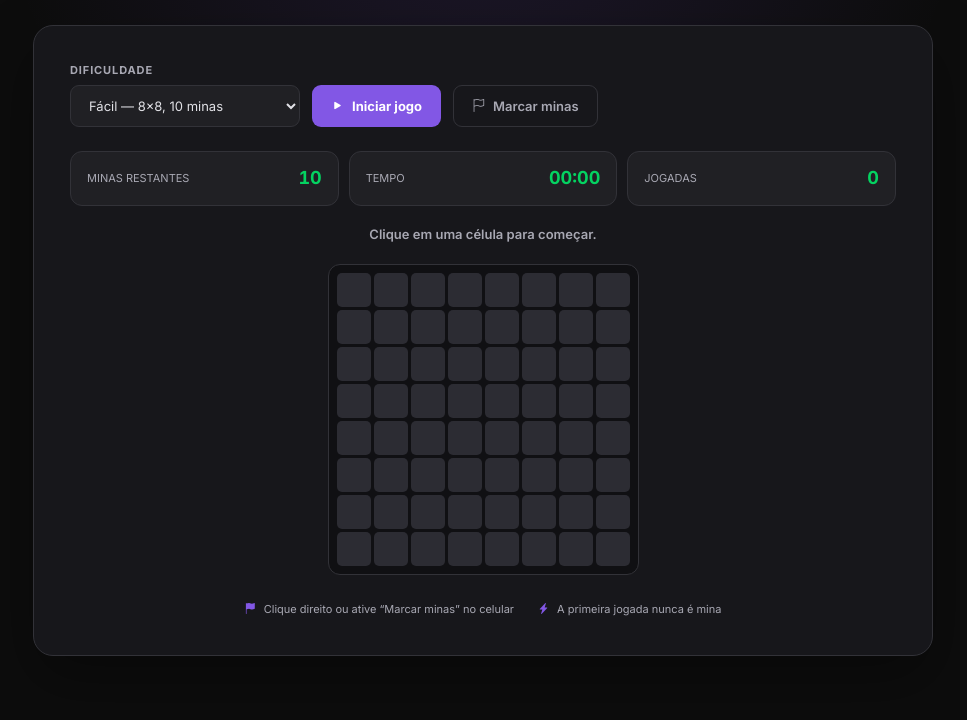
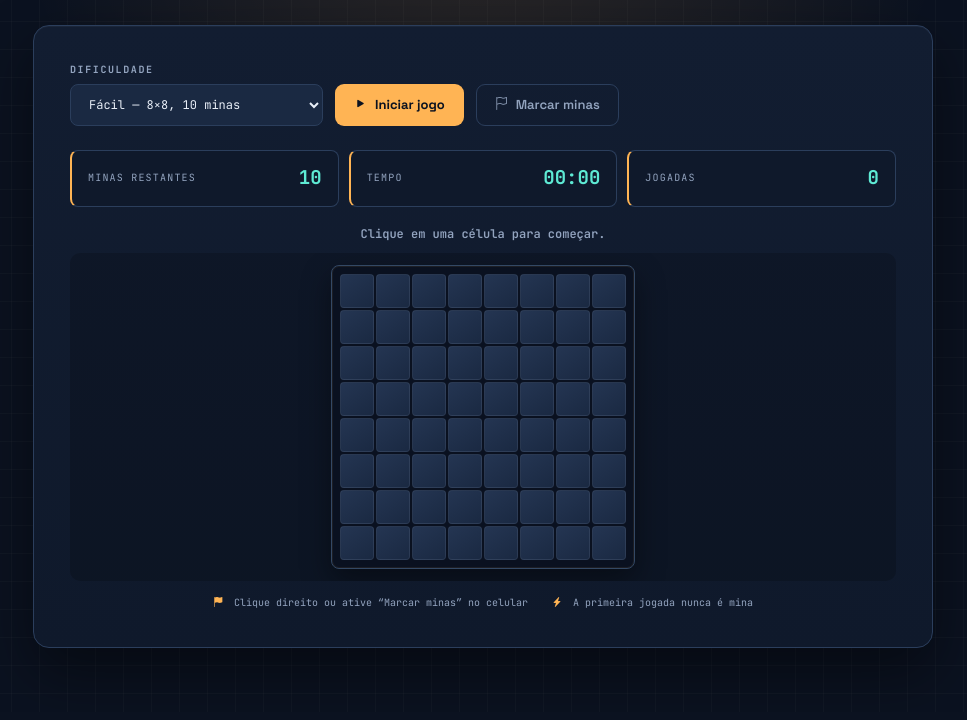
Before and after one commit to Bypaulohx/Campo-Minado, a plain HTML site: page index.html in a window 1280 px wide. Shown: the part 175-895 px from the top of the page, without its empty margins (157-1124 px from the left). Drawn offline with nearby package versions, Linux system fonts and the light colour scheme.

Commit message:
Troca a identidade visual do campo minado

```diff
--- a/css/base.css
+++ b/css/base.css
@@ -1,16 +1,16 @@
 :root {
     color-scheme: dark;
-    --bg: #0d0d0d;
-    --surface: #17171b;
-    --surface-raised: #202024;
-    --border: #323238;
-    --text: #e1e1e6;
-    --muted: #a8a8b3;
-    --purple: #8257e5;
-    --purple-soft: rgba(130, 87, 229, 0.16);
-    --green: #04d361;
-    --danger: #e0505d;
-    --warning: #f0a92b;
+    --bg: #0b1220;
+    --surface: #121d31;
+    --surface-raised: #1a2942;
+    --border: #2b3e5c;
+    --text: #e8eef7;
+    --muted: #93a4bf;
+    --accent: #ffb454;
+    --accent-dark: #f59e0b;
+    --accent-soft: rgba(255, 180, 84, 0.14);
+    --mint: #5eead4;
+    --danger: #ff6b6b;
     --radius: 16px;
 }
 
@@ -23,9 +23,14 @@
 body {
     min-height: 100vh;
     margin: 0;
-    background: radial-gradient(circle at 50% 0%, rgba(130, 87, 229, 0.16), transparent 45%), var(--bg);
+    background-color: var(--bg);
+    background-image:
+        radial-gradient(circle at 50% 0%, rgba(255, 180, 84, 0.16), transparent 44%),
+        linear-gradient(rgba(255, 255, 255, 0.025) 1px, transparent 1px),
+        linear-gradient(90deg, rgba(255, 255, 255, 0.025) 1px, transparent 1px);
+    background-size: auto, 28px 28px, 28px 28px;
     color: var(--text);
-    font-family: "Inter", Arial, sans-serif;
+    font-family: "Space Grotesk", Arial, sans-serif;
     font-size: 14px;
     line-height: 1.6;
     -webkit-font-smoothing: antialiased;
@@ -47,7 +52,7 @@ button {
 }
 
 :focus-visible {
-    outline: 2px solid var(--green);
+    outline: 2px solid var(--accent);
     outline-offset: 3px;
 }
 
@@ -74,8 +79,8 @@ button {
     left: 8px;
     padding: 10px 16px;
     border-radius: 8px;
-    background: var(--green);
-    color: #050505;
+    background: var(--accent);
+    color: #0b1220;
     font-weight: 700;
     text-decoration: none;
     transform: translateY(-160%);
@@ -87,10 +92,11 @@ button {
 
 .eyebrow {
     margin-bottom: 6px;
-    color: var(--green);
-    font-size: 11px;
+    color: var(--accent);
+    font-family: "JetBrains Mono", Consolas, monospace;
+    font-size: 10px;
     font-weight: 700;
-    letter-spacing: 0.16em;
+    letter-spacing: 0.2em;
     text-transform: uppercase;
 }
 
@@ -114,21 +120,22 @@ button {
 }
 
 .button-primary {
-    background: var(--purple);
-    color: #fff;
+    background: var(--accent);
+    color: #0b1220;
 }
 
 .button-primary:hover {
-    background: #7148d4;
+    background: #ffc577;
 }
 
 .button-outline {
-    border-color: var(--purple);
-    color: var(--purple);
+    border-color: var(--border);
+    color: var(--text);
 }
 
 .button-outline:hover {
-    background: var(--purple-soft);
+    border-color: var(--accent);
+    color: var(--accent);
 }
 
 .button-ghost {
@@ -139,13 +146,14 @@ button {
 }
 
 .button-ghost:hover {
-    border-color: var(--purple);
+    border-color: var(--accent);
     color: var(--text);
 }
 
 .button-ghost[aria-pressed="true"] {
-    border-color: var(--warning);
-    color: var(--warning);
+    border-color: var(--accent);
+    background: var(--accent-soft);
+    color: var(--accent);
 }
 
 .toast {
@@ -155,10 +163,11 @@ button {
     bottom: 24px;
     max-width: min(340px, calc(100vw - 48px));
     padding: 13px 18px;
-    border: 1px solid rgba(4, 211, 97, 0.45);
+    border: 1px solid rgba(94, 234, 212, 0.4);
     border-radius: 10px;
-    background: #1c1c20;
+    background: #121d31;
     box-shadow: 0 18px 40px rgba(0, 0, 0, 0.5);
+    color: var(--text);
     font-size: 13px;
     opacity: 0;
     transform: translateY(10px);
--- a/css/game.css
+++ b/css/game.css
@@ -13,10 +13,11 @@
 }
 
 .game-header h1 {
-    font-size: clamp(30px, 5vw, 44px);
-    font-weight: 800;
+    font-size: clamp(32px, 5vw, 46px);
+    font-weight: 700;
     letter-spacing: -0.04em;
     line-height: 1.1;
+    text-shadow: 0 0 28px rgba(255, 180, 84, 0.18);
 }
 
 .intro {
@@ -29,9 +30,9 @@
 .game-card {
     padding: clamp(20px, 4vw, 36px);
     border: 1px solid var(--border);
-    border-radius: 20px;
-    background: var(--surface);
-    box-shadow: 0 24px 60px rgba(0, 0, 0, 0.35);
+    border-radius: 16px;
+    background: linear-gradient(180deg, var(--surface), #0f192b);
+    box-shadow: 0 24px 60px rgba(0, 0, 0, 0.45), inset 0 1px 0 rgba(255, 255, 255, 0.04);
 }
 
 .settings {
@@ -50,9 +51,10 @@
 
 .difficulty-field label {
     color: var(--muted);
-    font-size: 11px;
+    font-family: "JetBrains Mono", Consolas, monospace;
+    font-size: 10px;
     font-weight: 700;
-    letter-spacing: 0.08em;
+    letter-spacing: 0.16em;
     text-transform: uppercase;
 }
 
@@ -60,15 +62,16 @@
     height: 42px;
     padding: 0 36px 0 14px;
     border: 1px solid var(--border);
-    border-radius: 9px;
+    border-radius: 8px;
     background: var(--surface-raised);
     color: var(--text);
-    font-size: 13px;
+    font-family: "JetBrains Mono", Consolas, monospace;
+    font-size: 12px;
     cursor: pointer;
 }
 
 .difficulty-field select:focus {
-    border-color: var(--purple);
+    border-color: var(--accent);
     outline: none;
 }
 
@@ -86,19 +89,23 @@
     gap: 12px;
     padding: 12px 16px;
     border: 1px solid var(--border);
-    border-radius: 12px;
-    background: var(--surface-raised);
+    border-left: 2px solid var(--accent);
+    border-radius: 8px;
+    background: #0f192b;
 }
 
 .hud-item span {
     color: var(--muted);
-    font-size: 11px;
+    font-family: "JetBrains Mono", Consolas, monospace;
+    font-size: 10px;
+    letter-spacing: 0.12em;
     text-transform: uppercase;
 }
 
 .hud-item strong {
-    color: var(--green);
-    font-size: 18px;
+    color: var(--mint);
+    font-family: "JetBrains Mono", Consolas, monospace;
+    font-size: 19px;
     font-variant-numeric: tabular-nums;
 }
 
@@ -106,13 +113,14 @@
     min-height: 24px;
     margin: 18px 0 4px;
     color: var(--muted);
-    font-size: 13px;
+    font-family: "JetBrains Mono", Consolas, monospace;
+    font-size: 12px;
     font-weight: 600;
     text-align: center;
 }
 
 .status.is-win {
-    color: var(--green);
+    color: var(--mint);
 }
 
 .status.is-lose {
@@ -123,7 +131,9 @@
     display: flex;
     justify-content: center;
     overflow-x: auto;
-    padding: 12px 0;
+    padding: 12px;
+    border-radius: 10px;
+    background: rgba(0, 0, 0, 0.18);
 }
 
 .board {
@@ -133,11 +143,12 @@
     width: max-content;
     grid-template-columns: repeat(var(--grid-size), var(--cell-size));
     grid-template-rows: repeat(var(--grid-size), var(--cell-size));
-    gap: 3px;
+    gap: 2px;
     padding: 8px;
-    border: 1px solid var(--border);
-    border-radius: 12px;
-    background: #101013;
+    border: 1px solid #334864;
+    border-radius: 8px;
+    background: #0a1120;
+    box-shadow: inset 0 0 0 1px rgba(255, 180, 84, 0.08), 0 12px 30px rgba(0, 0, 0, 0.4);
 }
 
 .cell {
@@ -146,48 +157,52 @@
     width: var(--cell-size);
     height: var(--cell-size);
     padding: 0;
-    border: 0;
-    border-radius: 5px;
-    background: #2c2c33;
+    border: 1px solid rgba(255, 255, 255, 0.06);
+    border-radius: 4px;
+    background: linear-gradient(145deg, #243552, #1a2942);
     color: var(--text);
-    font-size: clamp(12px, 2.4vw, 16px);
-    font-weight: 800;
+    font-family: "JetBrains Mono", Consolas, monospace;
+    font-size: clamp(12px, 2.4vw, 15px);
+    font-weight: 700;
     line-height: 1;
-    transition: background-color 0.15s ease;
+    transition: background-color 0.15s ease, border-color 0.15s ease;
 }
 
 .cell:hover:not(.revealed) {
-    background: #3a3a44;
+    border-color: rgba(255, 180, 84, 0.5);
+    background: #304668;
 }
 
 .cell.revealed {
-    background: #1a1a1f;
+    border-color: rgba(255, 255, 255, 0.03);
+    background: #0e1728;
+    box-shadow: inset 0 1px 3px rgba(0, 0, 0, 0.6);
     cursor: default;
 }
 
 .cell.flag {
-    color: var(--warning);
+    color: var(--accent);
 }
 
 .cell.mine {
-    background: rgba(224, 80, 93, 0.9);
-    color: #fff;
+    background: rgba(255, 107, 107, 0.9);
+    color: #0b1220;
 }
 
 .cell.wrong {
-    background: rgba(224, 80, 93, 0.35);
+    background: rgba(255, 107, 107, 0.18);
     color: var(--danger);
     text-decoration: line-through;
 }
 
-.cell.n1 { color: #6ea8ff; }
-.cell.n2 { color: var(--green); }
-.cell.n3 { color: #ff7b72; }
-.cell.n4 { color: #b083f0; }
-.cell.n5 { color: #ffb86b; }
-.cell.n6 { color: #4dd0e1; }
-.cell.n7 { color: #e1e1e6; }
-.cell.n8 { color: #a8a8b3; }
+.cell.n1 { color: #7dd3fc; }
+.cell.n2 { color: var(--mint); }
+.cell.n3 { color: #ff8a80; }
+.cell.n4 { color: var(--accent); }
+.cell.n5 { color: #fca5a5; }
+.cell.n6 { color: #67e8f9; }
+.cell.n7 { color: var(--text); }
+.cell.n8 { color: var(--muted); }
 
 .legend {
     display: flex;
@@ -196,12 +211,13 @@
     gap: 8px 24px;
     margin-top: 14px;
     color: var(--muted);
-    font-size: 11px;
+    font-family: "JetBrains Mono", Consolas, monospace;
+    font-size: 10px;
 }
 
 .legend i {
     margin-right: 5px;
-    color: var(--purple);
+    color: var(--accent);
 }
 
 @media (max-width: 560px) {
@@ -231,6 +247,10 @@
         text-align: center;
     }
 
+    .board-wrap {
+        padding: 8px;
+    }
+
     .board {
         gap: 2px;
         padding: 6px;
--- a/index.html
+++ b/index.html
@@ -4,11 +4,11 @@
     <meta charset="UTF-8">
     <meta name="viewport" content="width=device-width, initial-scale=1">
     <meta name="description" content="Campo Minado em JavaScript com três níveis de dificuldade, cronômetro e modo bandeira para celular.">
-    <meta name="theme-color" content="#0d0d0d">
+    <meta name="theme-color" content="#0b1220">
     <link rel="icon" href="favicon.ico" type="image/x-icon">
     <link rel="preconnect" href="https://fonts.googleapis.com">
     <link rel="preconnect" href="https://fonts.gstatic.com" crossorigin>
-    <link href="https://fonts.googleapis.com/css2?family=Inter:wght@400;500;600;700;800&display=swap" rel="stylesheet">
+    <link href="https://fonts.googleapis.com/css2?family=JetBrains+Mono:wght@400;600;700&family=Space+Grotesk:wght@400;500;600;700&display=swap" rel="stylesheet">
     <link rel="stylesheet" href="https://cdn.jsdelivr.net/npm/bootstrap-icons@1.11.3/font/bootstrap-icons.min.css">
     <link rel="stylesheet" href="css/base.css">
     <link rel="stylesheet" href="css/game.css">
```
Also changed, not shown: assets/images/favicon.svg, favicon.ico, 1 other file.
